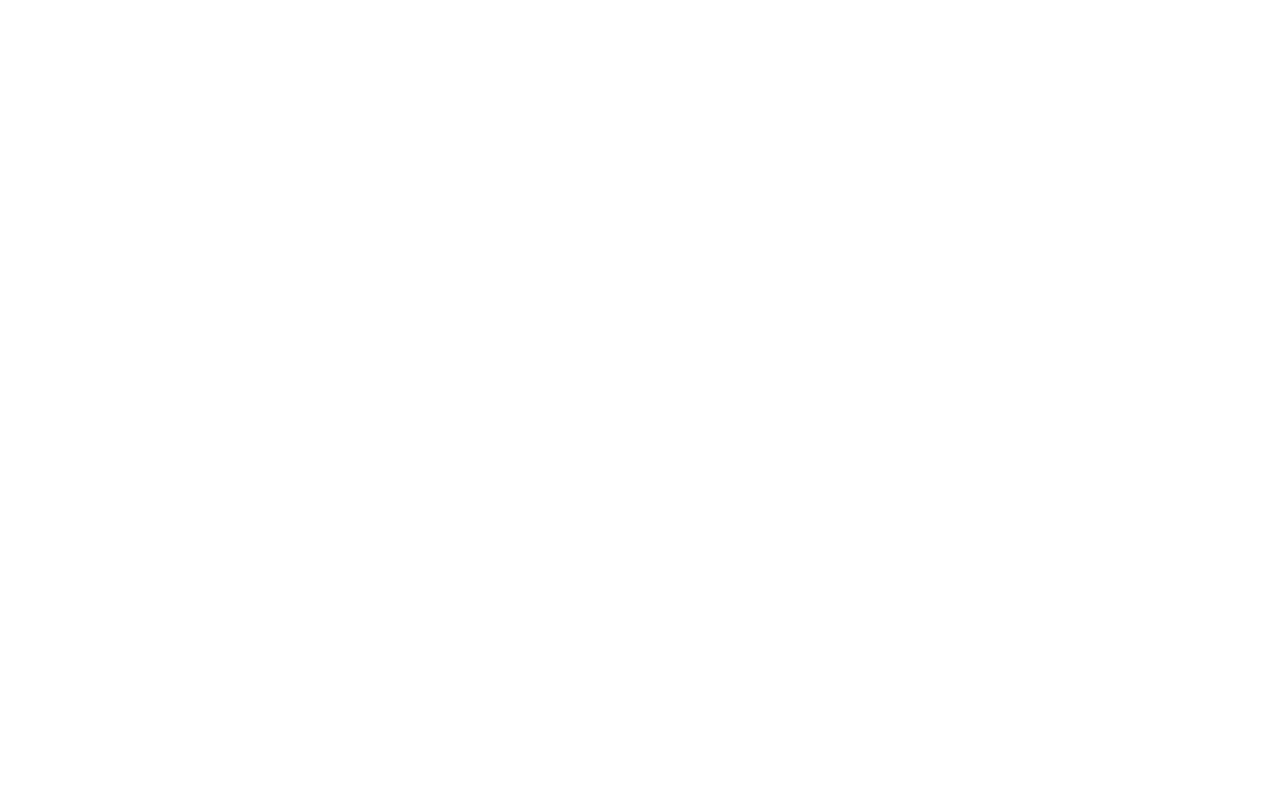
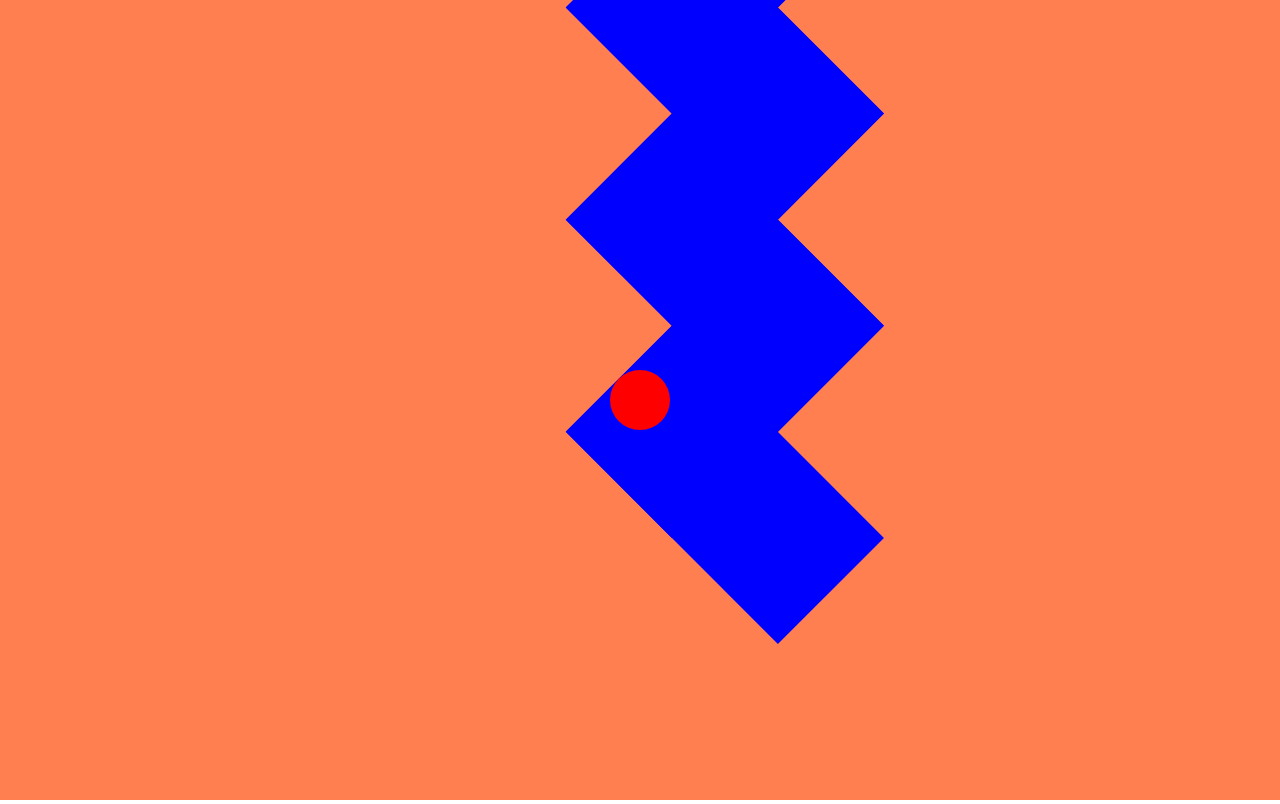
Before and after one commit to d3p1/zig-zag, a website: page docs/index.html in a window 1280 px wide. Drawn offline with Linux system fonts and the light colour scheme.

Commit message:
feat: init game [#1]

```diff
--- /dev/null
+++ b/docs/css/styles.css
@@ -0,0 +1,8 @@
+/**
+ * @description Styles
+ * @author      C. M. de Picciotto <d3p1@d3p1.dev> (https://d3p1.dev/)
+ */
+body {
+    margin: 0;
+    overflow: hidden;
+}
--- a/docs/index.html
+++ b/docs/index.html
@@ -10,7 +10,15 @@
   <meta charset="UTF-8" />
   <meta name="viewport" content="width=device-width, initial-scale=1.0" />
   <title>Zig Zag</title>
+  <link rel="stylesheet" href="css/styles.css"/>
 </head>
 <body>
+  <canvas id="game"></canvas>
+  <script type="module">
+    import App from './js/app.js'
+
+    const app = new App('game')
+    app.run()
+  </script>
 </body>
 </html>
--- /dev/null
+++ b/docs/js/app.js
@@ -0,0 +1,133 @@
+/**
+ * @description App
+ * @author      C. M. de Picciotto <d3p1@d3p1.dev> (https://d3p1.dev/)
+ */
+import Game from './app/game.js'
+
+export default class App {
+  /**
+   * @type {Game}
+   */
+  game
+
+  /**
+   * @type {CanvasRenderingContext2D}
+   */
+  context
+
+  /**
+   * @type {HTMLCanvasElement}
+   */
+  canvas
+
+  /**
+   * @type {string}
+   */
+  color
+
+  /**
+   * @type {number}
+   */
+  #animationId
+
+  /**
+   * @type {number}
+   */
+  #animationElapsedTime = 0
+
+  /**
+   * @type {Function}
+   */
+  #boundResizeCanvas
+
+  /**
+   * Constructor
+   *
+   * @param {string} canvasId
+   * @param {string} color
+   */
+  constructor(canvasId, color = 'coral') {
+    this.#initCanvas(canvasId)
+    this.#initGame()
+    this.color = color
+  }
+
+  /**
+   * Run application
+   *
+   * @param   {number} t
+   * @returns {void}
+   */
+  run(t = 0) {
+    const seconds = t * 0.001
+    const deltaTime = seconds - this.#animationElapsedTime
+    this.#animationElapsedTime = seconds
+
+    this.#clearCanvas()
+
+    this.game.update(deltaTime)
+    this.game.draw()
+
+    if (this.game.isGameOver) {
+      this.dispose()
+      cancelAnimationFrame(this.#animationId)
+      return
+    }
+
+    this.#animationId = requestAnimationFrame(this.run.bind(this))
+  }
+
+  /**
+   * Dispose
+   *
+   * @returns {void}
+   */
+  dispose() {
+    this.game.dispose()
+    window.removeEventListener('resize', this.#boundResizeCanvas)
+  }
+
+  /**
+   * Clear canvas
+   *
+   * @returns {void}
+   */
+  #clearCanvas() {
+    this.context.fillStyle = this.color
+    this.context.fillRect(0, 0, this.canvas.width, this.canvas.height)
+  }
+
+  /**
+   * Init game
+   *
+   * @returns {void}
+   */
+  #initGame() {
+    this.game = new Game(this.context, this.canvas)
+  }
+
+  /**
+   * Init canvas
+   *
+   * @param   {string} canvasId
+   * @returns {void}
+   */
+  #initCanvas(canvasId) {
+    this.canvas = document.getElementById(canvasId)
+    this.#resizeCanvas()
+    this.#boundResizeCanvas = this.#resizeCanvas.bind(this)
+    window.addEventListener('resize', this.#boundResizeCanvas)
+
+    this.context = this.canvas.getContext('2d')
+  }
+
+  /**
+   * Resize canvas
+   *
+   * @returns {void}
+   */
+  #resizeCanvas() {
+    this.canvas.width = window.innerWidth
+    this.canvas.height = window.innerHeight
+  }
+}
--- /dev/null
+++ b/docs/js/app/game.js
@@ -0,0 +1,127 @@
+/**
+ * @description Game
+ * @author      C. M. de Picciotto <d3p1@d3p1.dev> (https://d3p1.dev/)
+ */
+import Track from './game/track.js'
+import Player from './game/player.js'
+
+export default class Game {
+  /**
+   * @type {Player}
+   */
+  player
+
+  /**
+   * @type {Track}
+   */
+  track
+
+  /**
+   * @type {CanvasRenderingContext2D}
+   */
+  context
+
+  /**
+   * @type {HTMLCanvasElement}
+   */
+  canvas
+
+  /**
+   * @type {boolean}
+   */
+  isGameOver = false
+
+  /**
+   * @type {Function}
+   */
+  #boundPlayerChangeDirection
+
+  /**
+   * Constructor
+   *
+   * @param   {CanvasRenderingContext2D} context
+   * @param   {HTMLCanvasElement}        canvas
+   * @returns {void}
+   */
+  constructor(context, canvas) {
+    this.context = context
+    this.canvas = canvas
+    this.#initTrack()
+    this.#initPlayer()
+  }
+
+  /**
+   * Update
+   *
+   * @param   {number} deltaTime
+   * @returns {void}
+   */
+  update(deltaTime) {
+    this.player.update(deltaTime)
+
+    const pathIndex = this.track.isPlayerOnTrack(this.player)
+    if (pathIndex === false) {
+      this.isGameOver = true
+    } else {
+      this.track.update(pathIndex)
+    }
+  }
+
+  /**
+   * Draw
+   *
+   * @returns {void}
+   */
+  draw() {
+    this.context.save()
+    this.context.translate(this.canvas.width / 2, this.canvas.height / 2)
+    this.context.rotate((-3 * Math.PI) / 4)
+    this.context.translate(-this.player.x, -this.player.y)
+    this.track.draw(this.context)
+    this.player.draw(this.context)
+    this.context.restore()
+  }
+
+  /**
+   * Dispose
+   *
+   * @returns {void}
+   */
+  dispose() {
+    this.canvas.removeEventListener(
+      'pointerdown',
+      this.#boundPlayerChangeDirection,
+    )
+  }
+
+  /**
+   * Init player
+   *
+   * @returns {void}
+   */
+  #initPlayer() {
+    this.player = new Player(
+      this.track.pathHeight * 0.2,
+      this.track.pathHeight * 0.5,
+      this.track.pathHeight * 0.5,
+    )
+
+    this.#boundPlayerChangeDirection = () => {
+      this.player.changeDirection()
+    }
+
+    this.canvas.addEventListener(
+      'pointerdown',
+      this.#boundPlayerChangeDirection,
+    )
+  }
+
+  /**
+   * Init track
+   *
+   * @returns {void}
+   */
+  #initTrack() {
+    this.track = new Track(10, 300, 150)
+  }
+}
--- /dev/null
+++ b/docs/js/app/game/player.js
@@ -0,0 +1,107 @@
+/**
+ * @description Player
+ * @author      C. M. de Picciotto <d3p1@d3p1.dev> (https://d3p1.dev/)
+ */
+
+/**
+ * @todo For now, it is created this constants to
+ *       determine player displacement direction.
+ *       Improve this way of handle displacement direction
+ * @see  Player.changeDirection()
+ */
+const DIRECTION_X = 'DIRECTION_X'
+const DIRECTION_Y = 'DIRECTION_Y'
+
+export default class Player {
+  /**
+   * @type {number}
+   */
+  radius
+
+  /**
+   * @type {number}
+   */
+  x
+
+  /**
+   * @type {number}
+   */
+  y
+
+  /**
+   * @type {number}
+   */
+  speed
+
+  /**
+   * @type {string}
+   */
+  direction
+
+  /**
+   * @type {string}
+   */
+  color
+
+  /**
+   * Constructor
+   *
+   * @param {number} radius
+   * @param {number} x
+   * @param {number} y
+   * @param {number} speed
+   * @param {string} direction
+   * @param {string} color
+   */
+  constructor(
+    radius,
+    x,
+    y,
+    speed = 150,
+    direction = DIRECTION_X,
+    color = 'red',
+  ) {
+    this.radius = radius
+    this.x = x
+    this.y = y
+    this.speed = speed
+    this.direction = direction
+    this.color = color
+  }
+
+  /**
+   * Update
+   *
+   * @param   {number} deltaTime
+   * @returns {void}
+   */
+  update(deltaTime) {
+    if (this.direction === DIRECTION_X) {
+      this.x += this.speed * deltaTime
+    } else {
+      this.y += this.speed * deltaTime
+    }
+  }
+
+  /**
+   * Draw
+   *
+   * @param   {CanvasRenderingContext2D} context
+   * @returns {void}
+   */
+  draw(context) {
+    context.fillStyle = this.color
+    context.beginPath()
+    context.arc(this.x, this.y, this.radius, 0, 2 * Math.PI)
+    context.fill()
+  }
+
+  /**
+   * Change direction
+   *
+   * @returns {void}
+   */
+  changeDirection() {
+    this.direction = this.direction === DIRECTION_X ? DIRECTION_Y : DIRECTION_X
+  }
+}
--- /dev/null
+++ b/docs/js/app/game/track.js
@@ -0,0 +1,161 @@
+/**
+ * @description Track
+ * @author      C. M. de Picciotto <d3p1@d3p1.dev> (https://d3p1.dev/)
+ * @todo        Analyze if it is better to handle all logic related
+ *              to the track and the player inside the game entity
+ *              that works as a manager
+ */
+import Path from './track/path.js'
+
+export default class Track {
+  /**
+   * @type {number}
+   */
+  pathCount
+
+  /**
+   * @type {number}
+   */
+  pathWidth
+
+  /**
+   * @type {number}
+   */
+  pathHeight
+
+  /**
+   * @type {Path[]}
+   */
+  pathCollection = []
+
+  /**
+   * @type {number}
+   * @note This property stores the `x` coordinate of the track end position
+   */
+  #x = 0
+
+  /**
+   * @type {number}
+   * @note This property stores the `y` coordinate of the track end position
+   */
+  #y = 0
+
+  /**
+   * @type {number}
+   * @note This property stores the index of the next path element
+   * @note It is used to determine the next path element orientation
+   */
+  #index = 0
+
+  /**
+   * Constructor
+   *
+   * @param {number} pathCount
+   * @param {number} pathWidth
+   * @param {number} pathHeight
+   */
+  constructor(pathCount, pathWidth, pathHeight) {
+    this.pathCount = pathCount
+    this.pathWidth = pathWidth
+    this.pathHeight = pathHeight
+
+    this.#buildPath()
+  }
+
+  /**
+   * Update
+   *
+   * @param   {number} currentPlayerPathIndex
+   * @returns {void}
+   */
+  update(currentPlayerPathIndex) {
+    if (
+      this.pathCollection.length &&
+      currentPlayerPathIndex > Math.floor(this.pathCollection.length / 2) - 1
+    ) {
+      this.#createPath()
+      this.#dequeuePath()
+    }
+  }
+
+  /**
+   * Draw
+   *
+   * @param   {CanvasRenderingContext2D} context
+   * @returns {void}
+   */
+  draw(context) {
+    for (const path of this.pathCollection) {
+      path.draw(context)
+    }
+  }
+
+  /**
+   * Check if player is on track.
+   * If player is contained by one path element, then it is considered on track
+   *
+   * @param   {Player}       player
+   * @returns {number|false}
+   */
+  isPlayerOnTrack(player) {
+    for (let i = 0; i < this.pathCollection.length; i++) {
+      const path = this.pathCollection[i]
+      if (path.isPlayerContained(player)) {
+        return i
+      }
+    }
+    return false
+  }
+
+  /**
+   * Build path
+   *
+   * @returns {void}
+   */
+  #buildPath() {
+    for (let i = 0; i < this.pathCount; i++) {
+      this.#createPath()
+    }
+  }
+
+  /**
+   * Create path
+   *
+   * @returns {void}
+   */
+  #createPath() {
+    if (!(this.#index % 2)) {
+      const [pathWidth, pathHeight] = [this.pathWidth, this.pathHeight]
+      const path = new Path(pathWidth, pathHeight, this.#x, this.#y)
+      this.#x += pathWidth - pathHeight
+      this.#enqueuePath(path)
+    } else {
+      const [pathWidth, pathHeight] = [this.pathHeight, this.pathWidth]
+      const path = new Path(pathWidth, pathHeight, this.#x, this.#y)
+      this.#y += pathHeight - pathWidth
+      this.#enqueuePath(path)
+    }
+  }
+
+  /**
+   * Enqueue path
+   *
+   * @param   {Path} path
+   * @returns {void}
+   * @todo    Improve the cohesion between this method
+   *          and the create path method
+   */
+  #enqueuePath(path) {
+    this.pathCollection.push(path)
+    this.#index++
+  }
+
+  /**
+   * Dequeue path
+   *
+   * @returns {void}
+   */
+  #dequeuePath() {
+    this.pathCollection.shift()
+  }
+}
--- /dev/null
+++ b/docs/js/app/game/track/path.js
@@ -0,0 +1,81 @@
+/**
+ * @description Track path
+ * @author      C. M. de Picciotto <d3p1@d3p1.dev> (https://d3p1.dev/)
+ * @todo        Analyze if it is better to handle all logic related
+ *              to the path and the player inside the game entity
+ *              that works as a manager
+ */
+export default class Path {
+  /**
+   * @type {number}
+   */
+  width
+
+  /**
+   * @type {number}
+   */
+  height
+
+  /**
+   * @type {number}
+   */
+  x
+
+  /**
+   * @type {number}
+   */
+  y
+
+  /**
+   * @type {string}
+   */
+  color
+
+  /**
+   * Constructor
+   *
+   * @param {number} width
+   * @param {number} height
+   * @param {number} x
+   * @param {number} y
+   * @param {string} color
+   */
+  constructor(width, height, x, y, color = 'blue') {
+    this.width = width
+    this.height = height
+    this.x = x
+    this.y = y
+    this.color = color
+  }
+
+  /**
+   * Draw
+   *
+   * @param   {CanvasRenderingContext2D} context
+   * @returns {void}
+   */
+  draw(context) {
+    context.fillStyle = this.color
+    context.fillRect(this.x, this.y, this.width, this.height)
+  }
+
+  /**
+   * Check if player is container in path
+   *
+   * @param   {Player}  player
+   * @returns {boolean}
+   */
+  isPlayerContained(player) {
+    const left = this.x + player.radius
+    const right = this.x + this.width - player.radius
+    const top = this.y + player.radius
+    const bottom = this.y + this.height - player.radius
+
+    return (
+      player.x >= left &&
+      player.x <= right &&
+      player.y >= top &&
+      player.y <= bottom
+    )
+  }
+}
```
